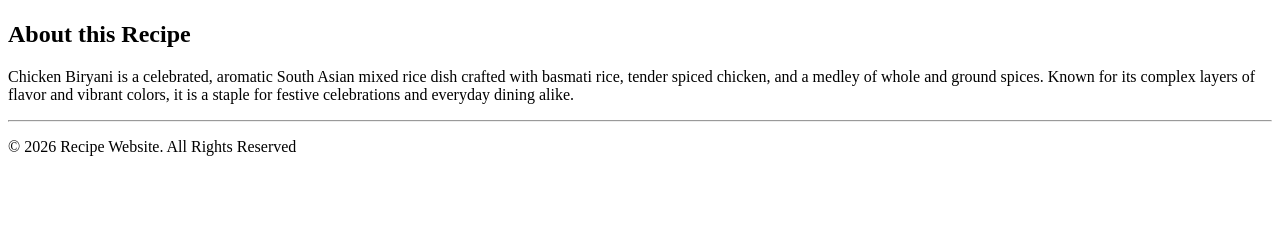
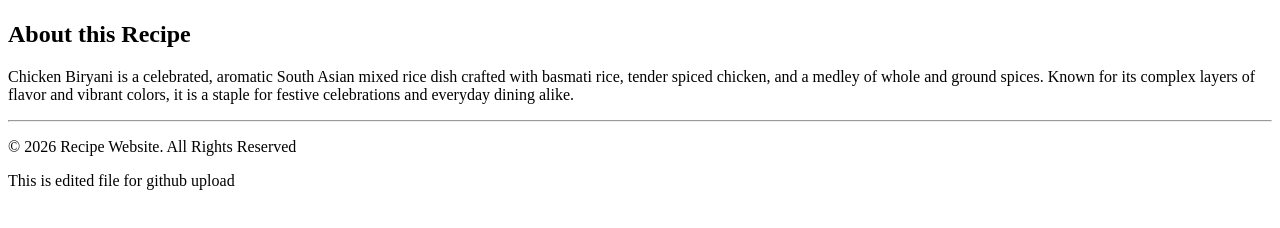
Before and after one commit to pratikshawagle/html-class, a plain HTML site: page index.html in a window 1280 px wide. Shown: the part 512-740 px from the top of the page. Drawn offline with Linux system fonts and the light colour scheme.

Commit message:
modified file github upload

```diff
--- a/index.html
+++ b/index.html
@@ -22,6 +22,8 @@
     <hr>
     <footer>
         <p>&copy; 2026 Recipe Website. All Rights Reserved</p>
+
     </footer>
+    <p>This is edited file  for github upload</p>
 </body>
 </html>
```
